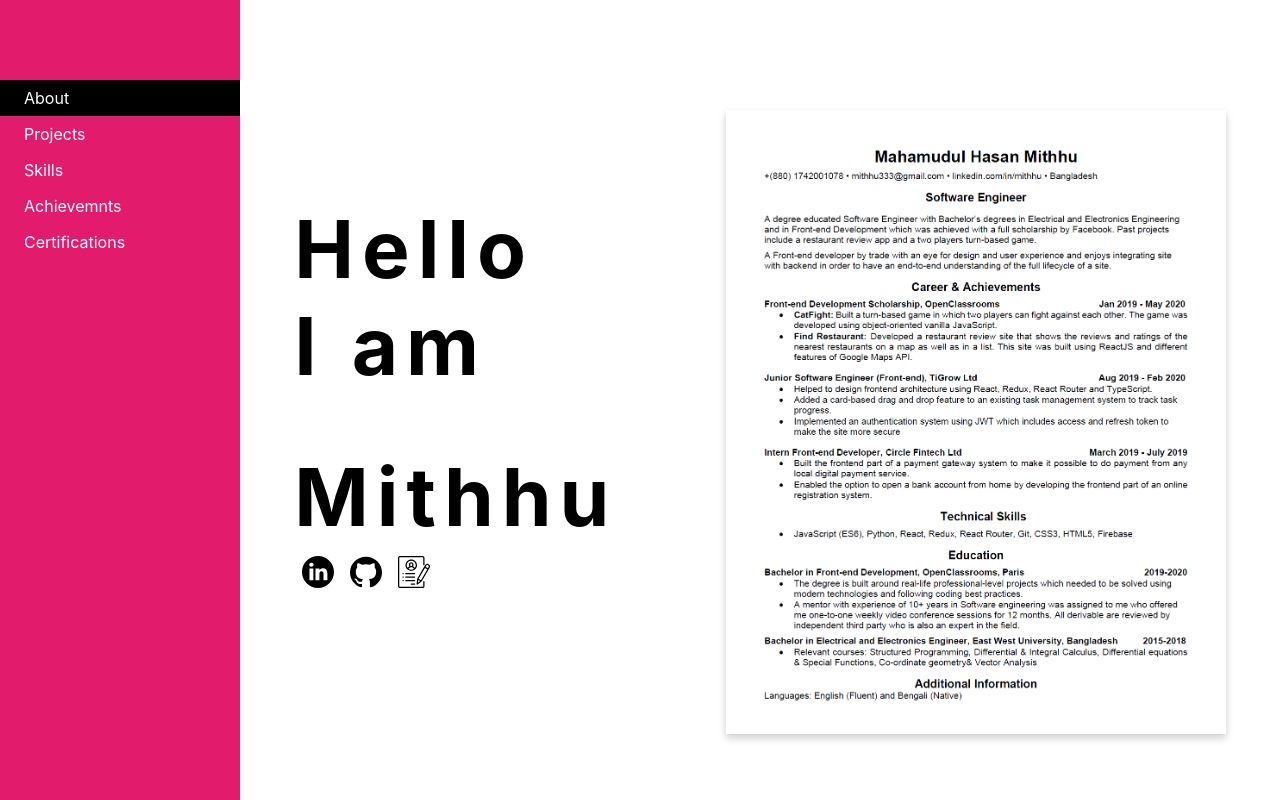
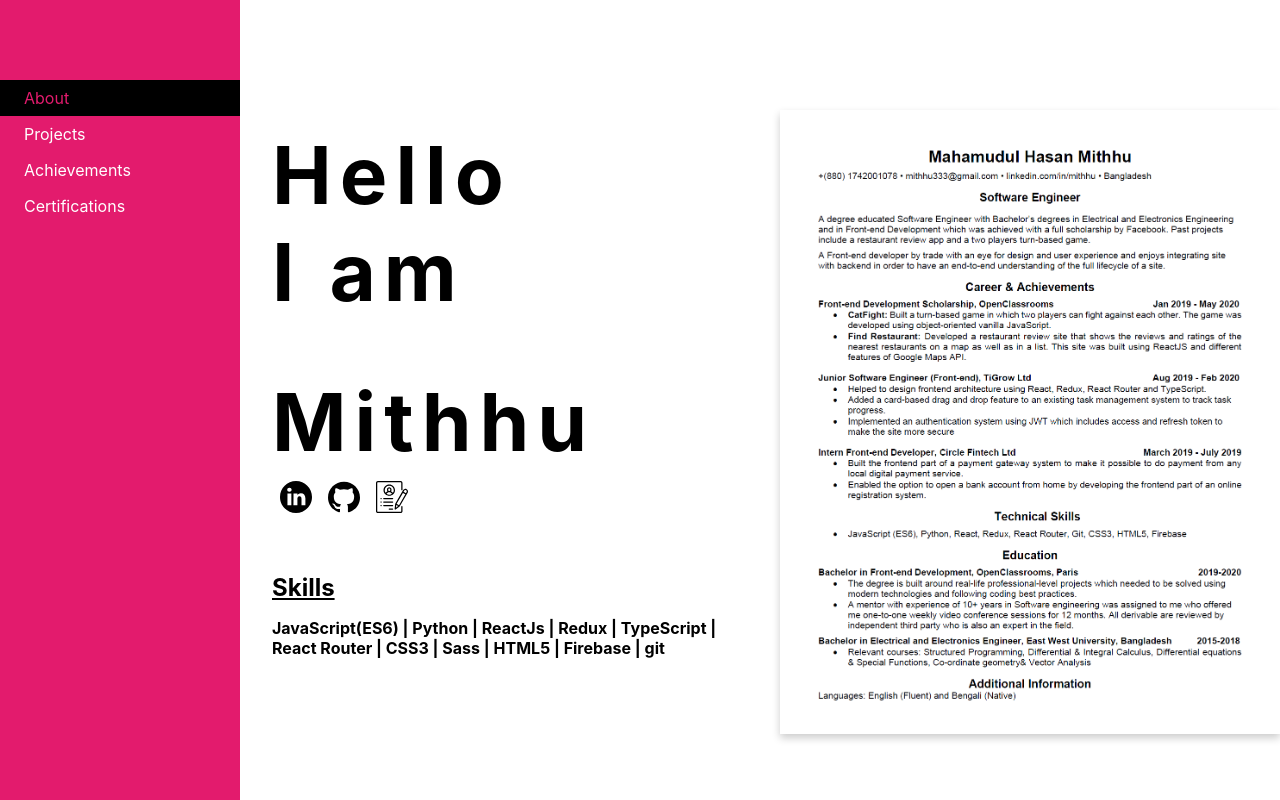
Before and after one commit to mithhu/portfolio_updated, a React (Create React App) app: page / in a window 1280 px wide. Built offline with nearby package versions, Linux system fonts and the light colour scheme.

Commit message:
added skill on about

```diff
--- a/src/App.css
+++ b/src/App.css
@@ -44,11 +44,11 @@ html {
 }
 
 .about {
-  width: calc(100vw - 15rem);
+  width: calc(100vw - 17rem);
   display: flex;
   flex-wrap: wrap;
   justify-content: space-around;
-  margin-left: 15rem;
+  margin-left: 17rem;
   align-items: center;
   height: 100vh;
 }
@@ -85,6 +85,7 @@ html {
   }
   .about {
     margin-left: 0;
+    padding-left: 1.5rem;
     width: 100vw;
   }
   .burger {
@@ -99,3 +100,9 @@ html {
     display: inline;
   }
 }
+
+@media only screen and (max-height: 641px) {
+  .about {
+    padding-top: 2rem;
+  }
+}
--- a/src/App.js
+++ b/src/App.js
@@ -2,6 +2,7 @@ import React, { useState } from "react";
 import "./App.css";
 import menu from "./assets/icon/open-menu.svg";
 import About from "./components/About";
+import Projects from "./components/Projects";
 
 function App() {
   const [toggleSidebar, settoggleSidebar] = useState(false);
@@ -20,6 +21,7 @@ function App() {
             padding: ".5rem 1.5rem",
             margin: 0,
             background: `${activeMenu === "about" ? "black" : ""}`,
+            color: `${activeMenu === "about" ? "#e31b6d" : ""}`,
           }}
           className="menuHover"
           onClick={() => handleChange("about")}
@@ -33,25 +35,27 @@ function App() {
             padding: ".5rem 1.5rem",
             margin: 0,
             background: `${activeMenu === "projects" ? "black" : ""}`,
+            color: `${activeMenu === "projects" ? "#e31b6d" : ""}`,
           }}
           className="menuHover"
           onClick={() => handleChange("projects")}
         >
           Projects
         </p>
-        <p
+        {/* <p
           style={{
             cursor: "pointer",
 
             padding: ".5rem 1.5rem",
             margin: 0,
             background: `${activeMenu === "skills" ? "black" : ""}`,
+            color: `${activeMenu === "skills" ? "#e31b6d" : ""}`,
           }}
           className="menuHover"
           onClick={() => handleChange("skills")}
         >
           Skills
-        </p>
+        </p> */}
         <p
           style={{
             cursor: "pointer",
@@ -59,11 +63,12 @@ function App() {
             padding: ".5rem 1.5rem",
             margin: 0,
             background: `${activeMenu === "achievements" ? "black" : ""}`,
+            color: `${activeMenu === "achievements" ? "#e31b6d" : ""}`,
           }}
           className="menuHover"
           onClick={() => handleChange("achievements")}
         >
-          Achievemnts
+          Achievements
         </p>
         <p
           style={{
@@ -72,6 +77,7 @@ function App() {
             padding: ".5rem 1.5rem",
             margin: 0,
             background: `${activeMenu === "certifications" ? "black" : ""}`,
+            color: `${activeMenu === "certifications" ? "#e31b6d" : ""}`,
           }}
           className="menuHover"
           onClick={() => handleChange("certifications")}
@@ -100,6 +106,7 @@ function App() {
           // className={`${toggleSidebar ? "blurBackground" : ""}`}
         >
           {activeMenu === "about" && <About />}
+          {activeMenu === "projects" && <Projects />}
         </div>
       </div>
     </div>
--- a/src/components/About.js
+++ b/src/components/About.js
@@ -5,12 +5,13 @@ import resume from "../assets/images/resume.png";
 import github from "../assets/icon/github.svg";
 import cv from "../assets/icon/cv.svg";
 import linkedin from "../assets/icon/linkedin.svg";
+
 import MahamudulResume from "../assets/Mahamudul_Resume.pdf";
 
 function About() {
   return (
     <div className="about">
-      <div>
+      <div style={{ flex: 1, paddingRight: "2rem" }}>
         <h2
           style={{
             marginBottom: 0,
@@ -58,12 +59,30 @@ function About() {
             </a>
           </div>
         </div>
+
+        <div>
+          <h2
+            style={{
+              textDecoration: "underline",
+              marginBottom: 0,
+              marginTop: "3rem",
+            }}
+          >
+            Skills
+          </h2>
+          <div style={{ display: "flex", flexWrap: "wrap" }}>
+            <p style={{ fontWeight: "bold" }}>
+              JavaScript(ES6) | Python | ReactJs | Redux | TypeScript | React
+              Router | CSS3 | Sass | HTML5 | Firebase | git
+            </p>
+          </div>
+        </div>
       </div>
-      <div className="zoomImage" style={{ marginTop: "3rem" }}>
+      <div className="zoomImage" style={{ marginTop: "3rem", flex: 1 }}>
         <Zoom zoomMargin={40}>
           <img
             style={{ boxShadow: "0 4px 8px 0 rgba(0,0,0,0.2)" }}
-            alt="that wanaka tree"
+            alt="Resume"
             src={resume}
             width="500"
           />
--- /dev/null
+++ b/src/components/Projects.js
@@ -0,0 +1,14 @@
+import React from "react";
+
+function Projects() {
+  //   const fetchdo = () => {
+  //     fetch("https://api.github.com/users/mithhu/repos")
+  //       .then((response) => response.json())
+  //       .then((data) => console.log(data));
+  //   };
+  //   fetchdo();
+
+  return <div>Nothing</div>;
+}
+
+export default Projects;
```
Also changed, not shown: src/assets/icon/menu.svg (deleted), 1 other file (tests, documents, lock files or other folders).
